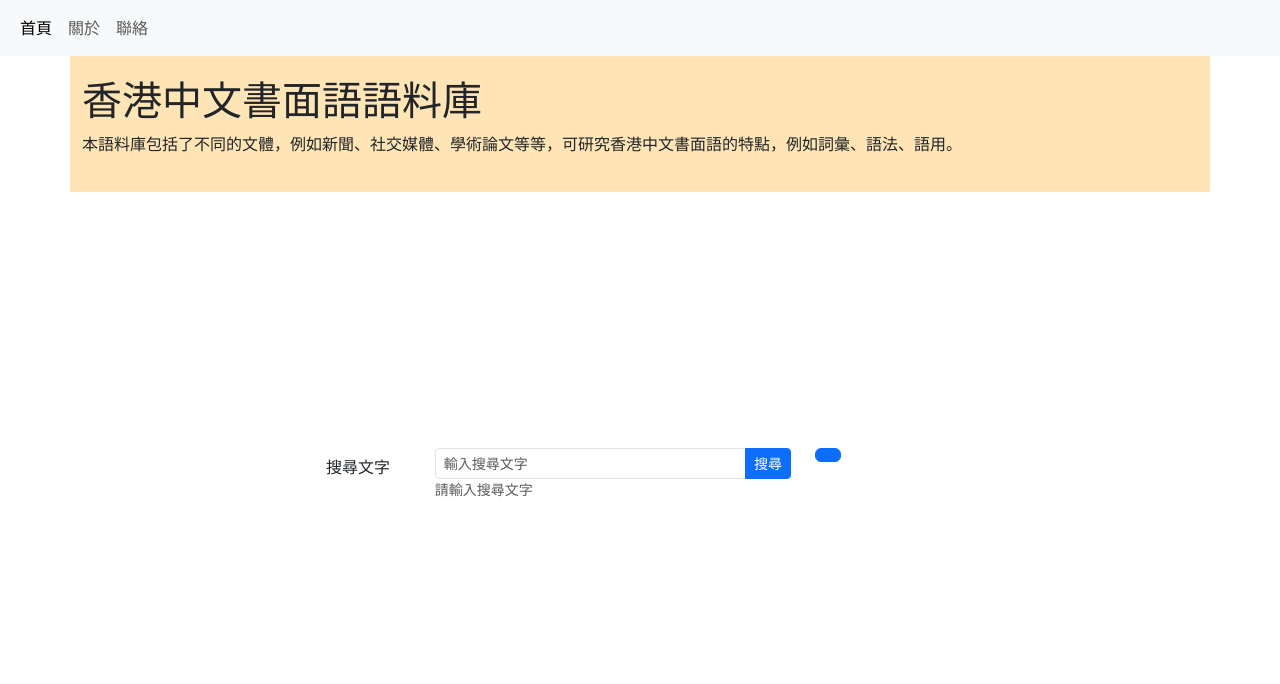
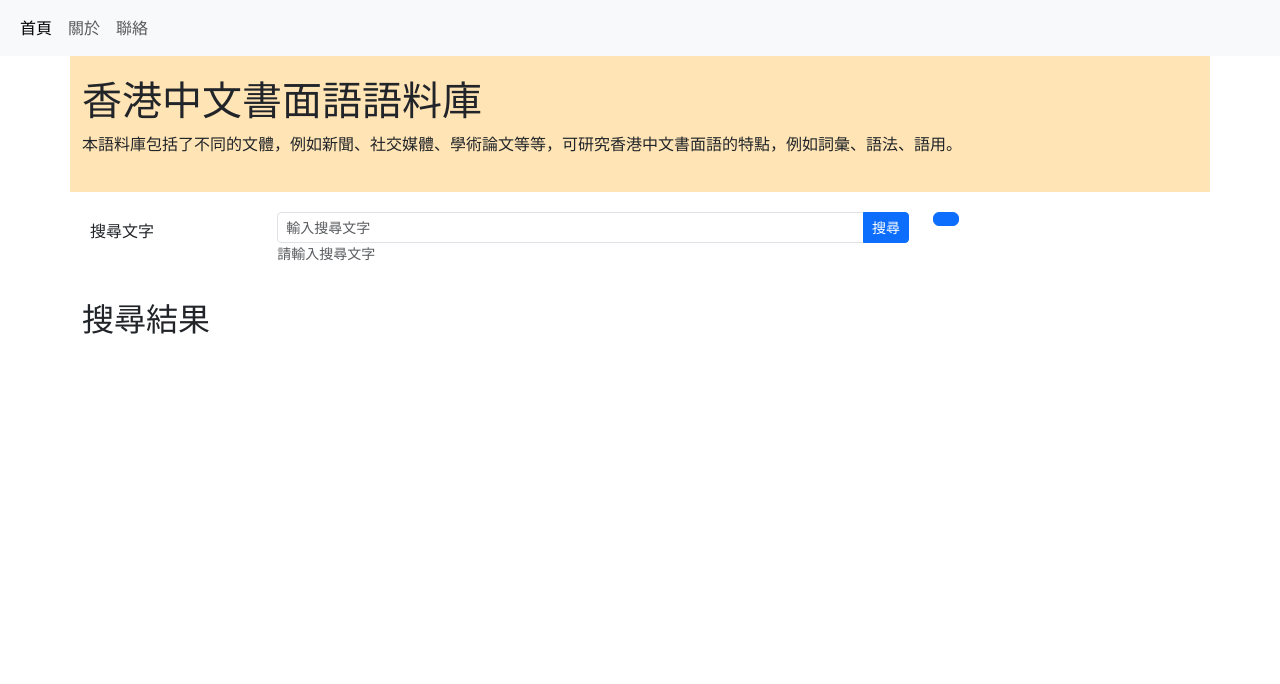
Before and after one commit to chaaklau/hkswcdemo, a plain HTML site: page index.html in a window 1280 px wide. Shown: the top 684 px of the page. Drawn offline with nearby package versions, Linux system fonts and the light colour scheme; no server answers; some icons are missing.

Commit message:
Update index.html

```diff
--- a/index.html
+++ b/index.html
@@ -9,7 +9,7 @@
             .annotation {color:gray;font-size:small;padding-left:0.5em;padding-right:0.5em;min-width:100;}
             #description {background-color: moccasin; padding: 20px 0px; }
             #resultTable {width: 80%}
-            #searchArea {padding: 20%}
+            #searchArea {padding: 20px;}
             .pre {text-align: right}
             .post {text-align: left}
             td {vertical-align: top;}
```
